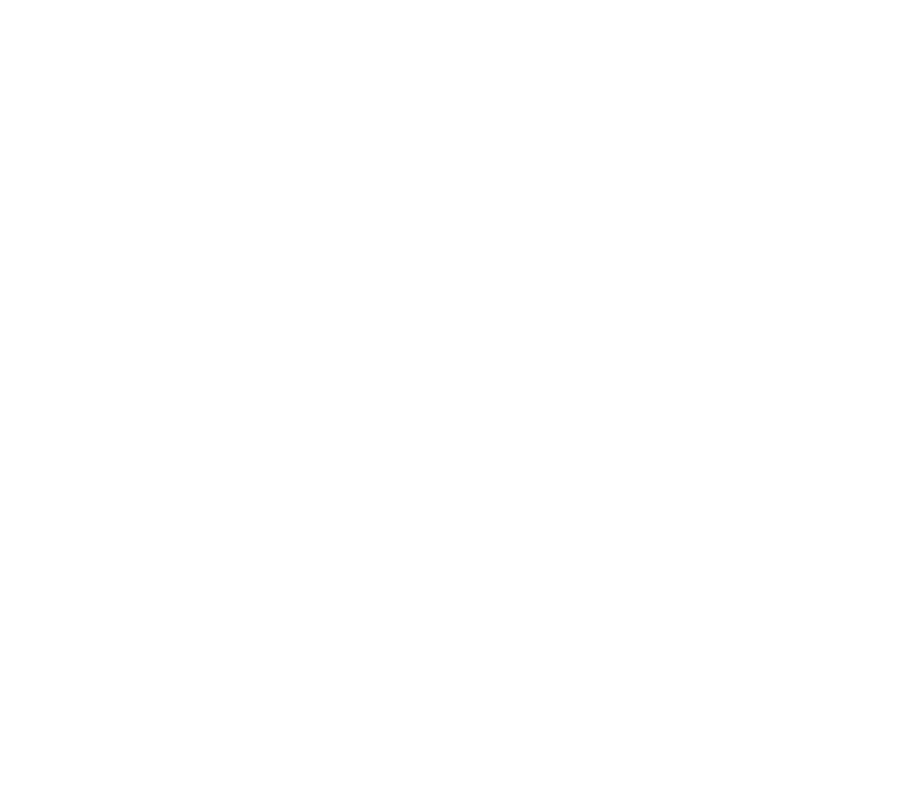
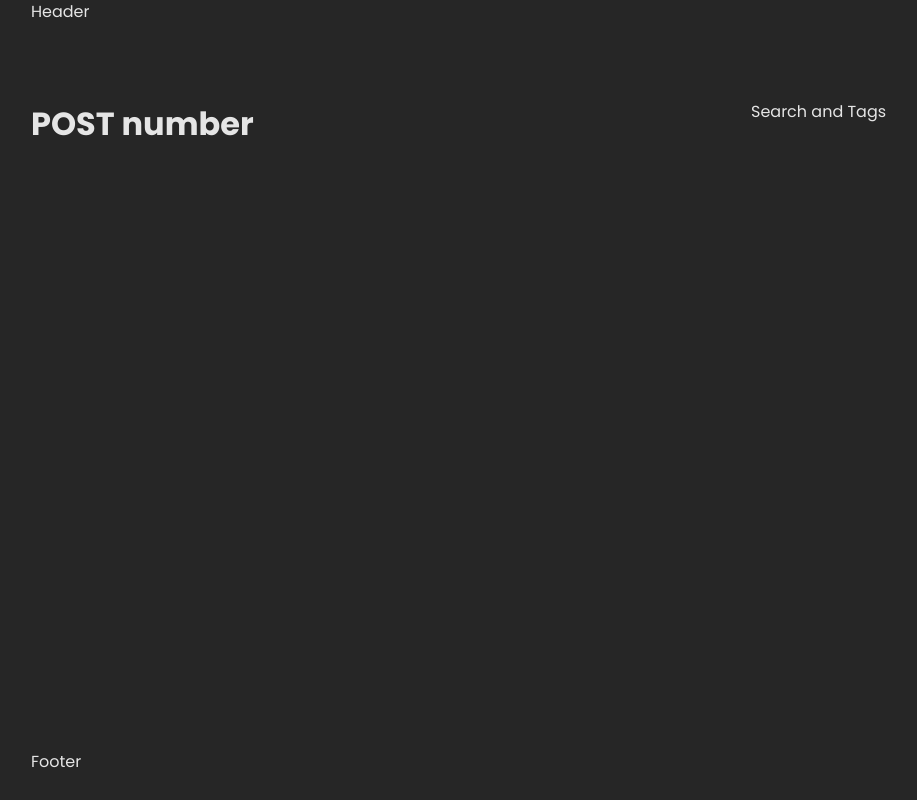
Before and after one commit to fkurusu7/bloggy-ui, a React (Vite) app: page /blog/posts/1 in a window 1280 px wide. Before the commit this address had no page. Shown: the whole page, without its empty margins (69-986 px from the left). Built offline with nearby package versions, Linux system fonts and the light colour scheme; a web font is replaced by a local one.

Commit message:
add blog layout

```diff
--- a/src/App.tsx
+++ b/src/App.tsx
@@ -9,6 +9,7 @@
 import Resume from './features/resume/Resume';
 import UserAuth from './features/auth/UserAuth';
 import PrivateRoute from './features/auth/PrivateRoute';
+import BlogAppLayout from './features/blog/BlogAppLayout';
 
 function App() {
   return (
@@ -26,7 +27,12 @@
           {/* AUTH */}
           <Route path="/signin" element={<UserAuth type="signin" />} />
           <Route path="/signup" element={<UserAuth type="signup" />} />
-          {/* BLOG */}
+          {/* BLOG  */}
+          <Route element={<BlogAppLayout />}>
+            <Route path="/blog/posts" element={<h1>POSTSSSSS</h1>} />
+            <Route path="/blog/posts/:postId" element={<h1>POST number</h1>} />
+          </Route>
+          {/* BLOG ADMIN */}
           <Route element={<PrivateRoute />}>
             <Route element={<BlogAdminLayout />}>
               <Route index element={<Navigate replace to={'/blog/admin'} />} />
--- a/src/features/blog/BlogAppLayout.tsx
+++ b/src/features/blog/BlogAppLayout.tsx
@@ -0,0 +1,17 @@
+import { Outlet } from 'react-router-dom';
+
+function BlogAppLayout() {
+  return (
+    <div className="blog__container">
+      <header className="blog__header">Header</header>
+      <main className="blog__main">
+        {/* <section className="blog__main-posts">Posts</section>*/}
+        <Outlet />
+        <aside className="blog__main-search">Search and Tags</aside>
+      </main>
+      <footer className="blog__footer">Footer</footer>
+    </div>
+  );
+}
+
+export default BlogAppLayout;
--- /dev/null
+++ b/src/styles/blog/_blog.scss
@@ -0,0 +1,34 @@
+.blog {
+  &__container {
+    background-color: var(--color-grey-100);
+    min-height: 100vh;
+
+    display: grid;
+    grid-template-columns: minmax(1rem, 10rem) repeat(3, 1fr) minmax(1rem, 10rem);
+    grid-template-rows: 10rem 1fr 5rem;
+  }
+
+  &__header {
+    grid-column: 2 / 5;
+    grid-row: 1 / 2;
+  }
+  &__main {
+    width: 100%;
+    display: grid;
+    grid-template-columns: 2fr 1fr;
+
+    grid-column: 2 / 5;
+    grid-row: 2 / 3;
+
+    &-posts {
+      grid-column: 1 / 2;
+    }
+    &-search {
+      grid-column: 2 / -1;
+    }
+  }
+  &__footer {
+    grid-column: 2 / 5;
+    grid-row: 3 / -1;
+  }
+}
```
Also changed, not shown: src/styles/main.scss (+10 -7 lines).
